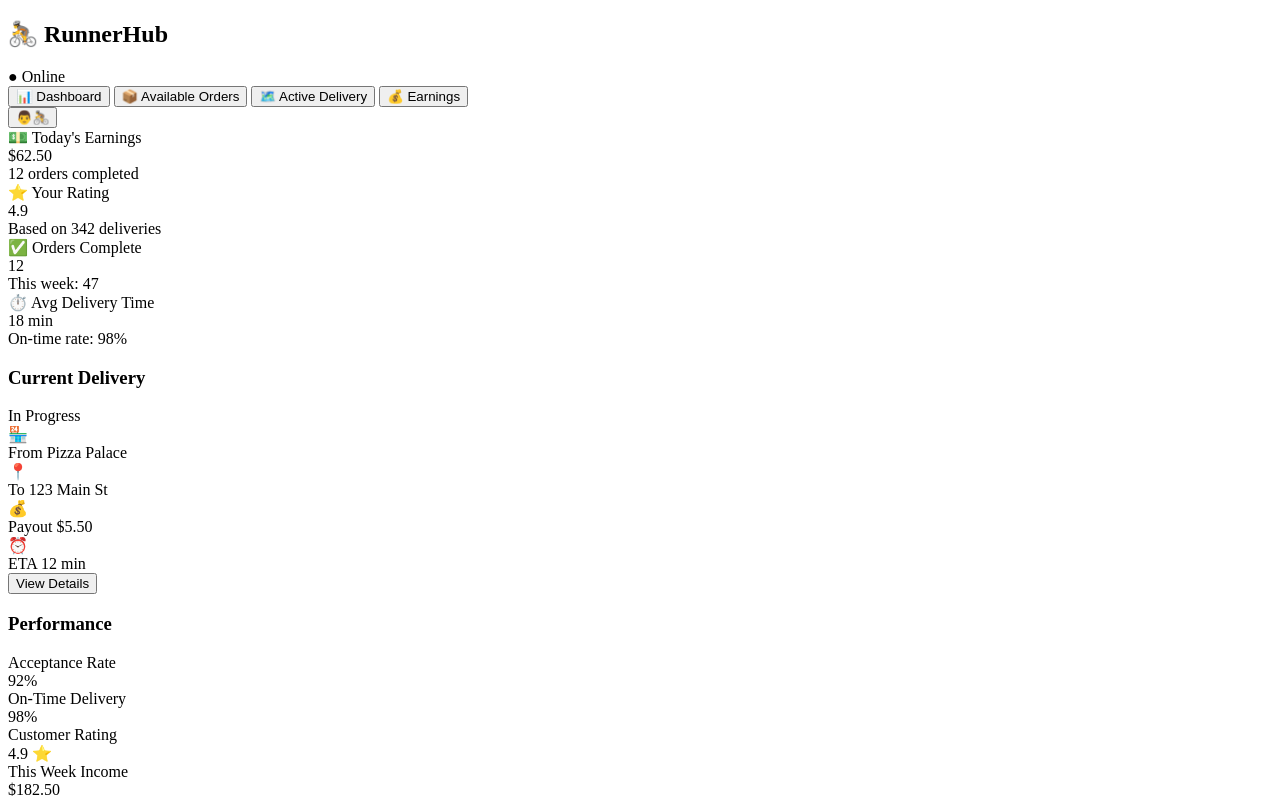
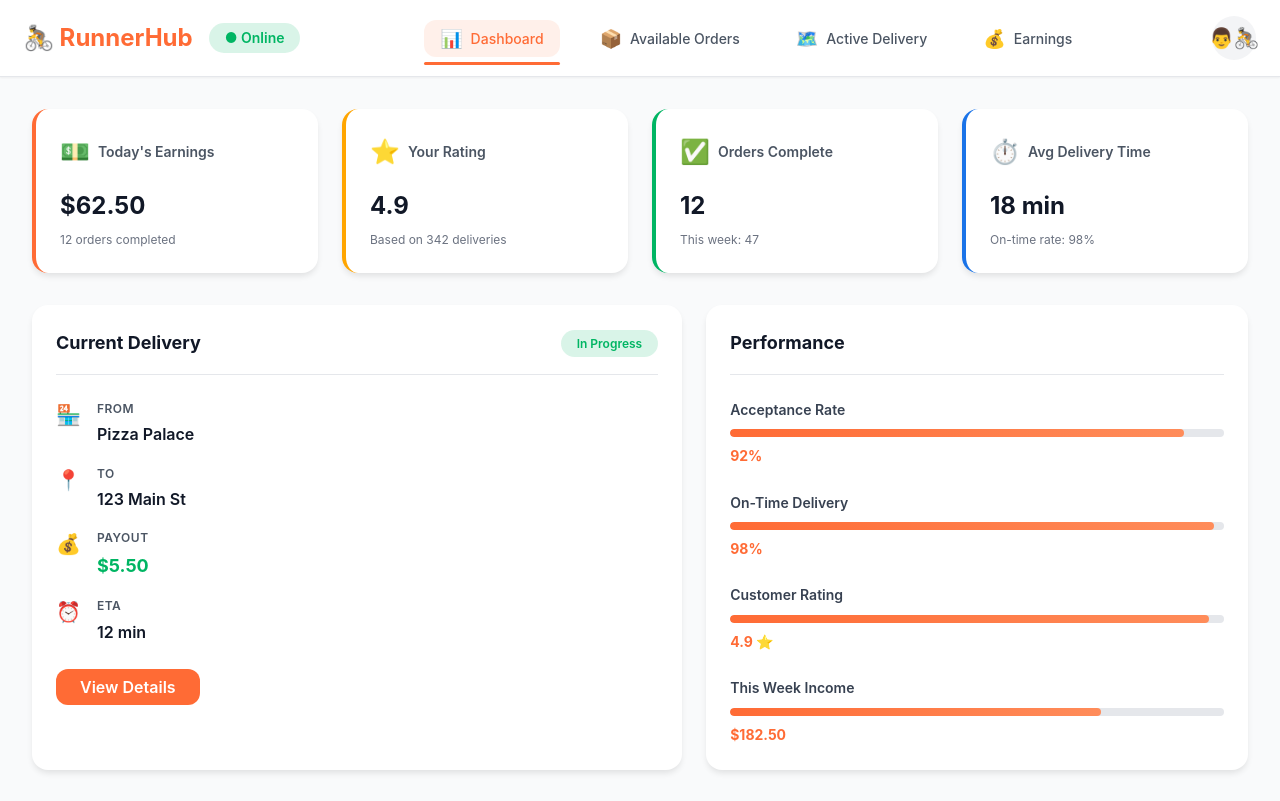
Before and after one commit to mongoo0se/pasabuyy, a plain HTML site: page runner/runner-dashboard.html in a window 1280 px wide. Shown: the top 801 px of the page. Drawn offline with Linux system fonts and the light colour scheme.

Commit message:
update link of css

```diff
--- a/runner/runner-dashboard.html
+++ b/runner/runner-dashboard.html
@@ -4,7 +4,7 @@
     <meta charset="UTF-8">
     <meta name="viewport" content="width=device-width, initial-scale=1.0">
     <title>Delivery Marketplace - Multi-Window Dashboard</title>
-    <link rel="stylesheet" href="styles.css">
+    <link rel="stylesheet" href="runner-style.css">
 </head>
 <body>
     <div class="app-container">
```
